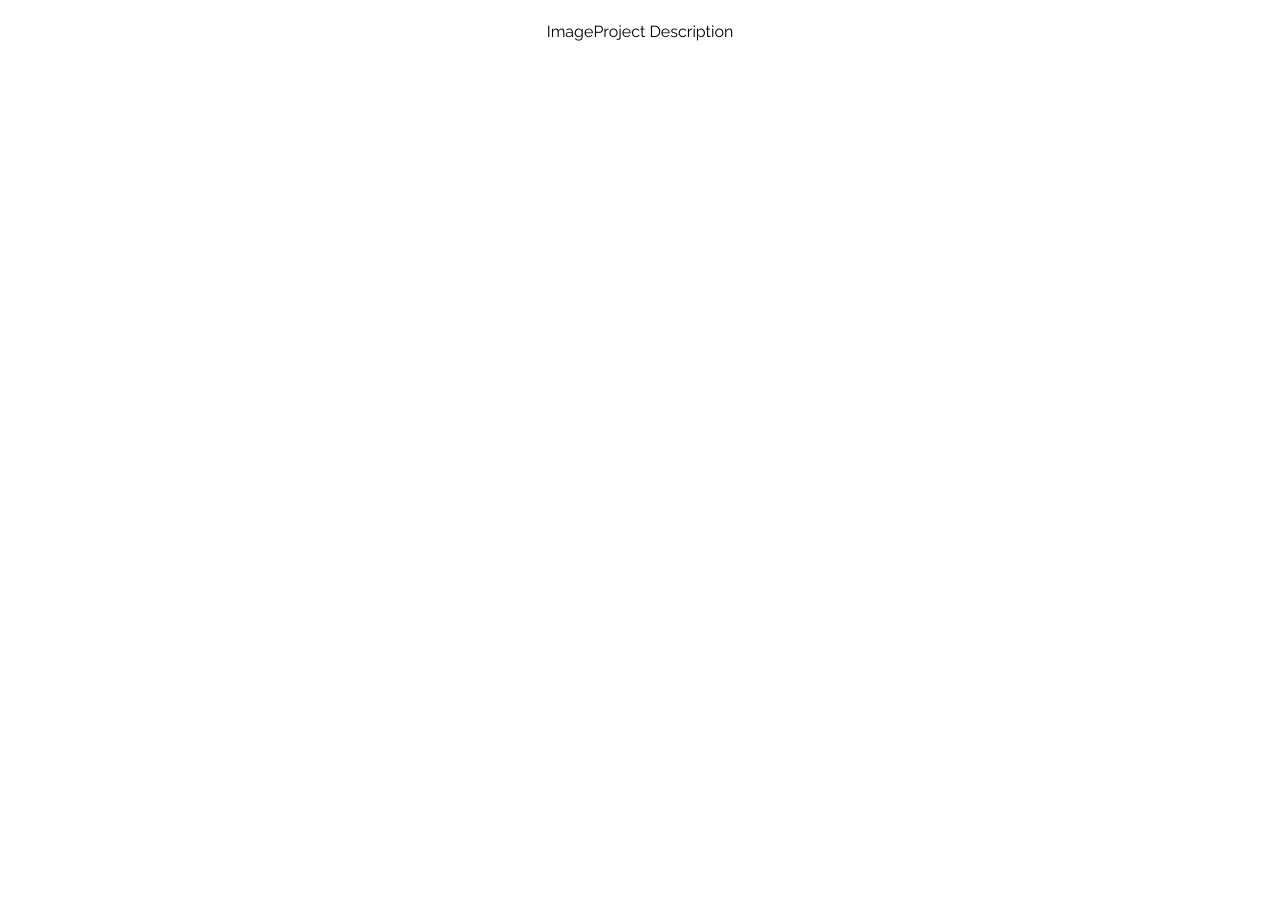
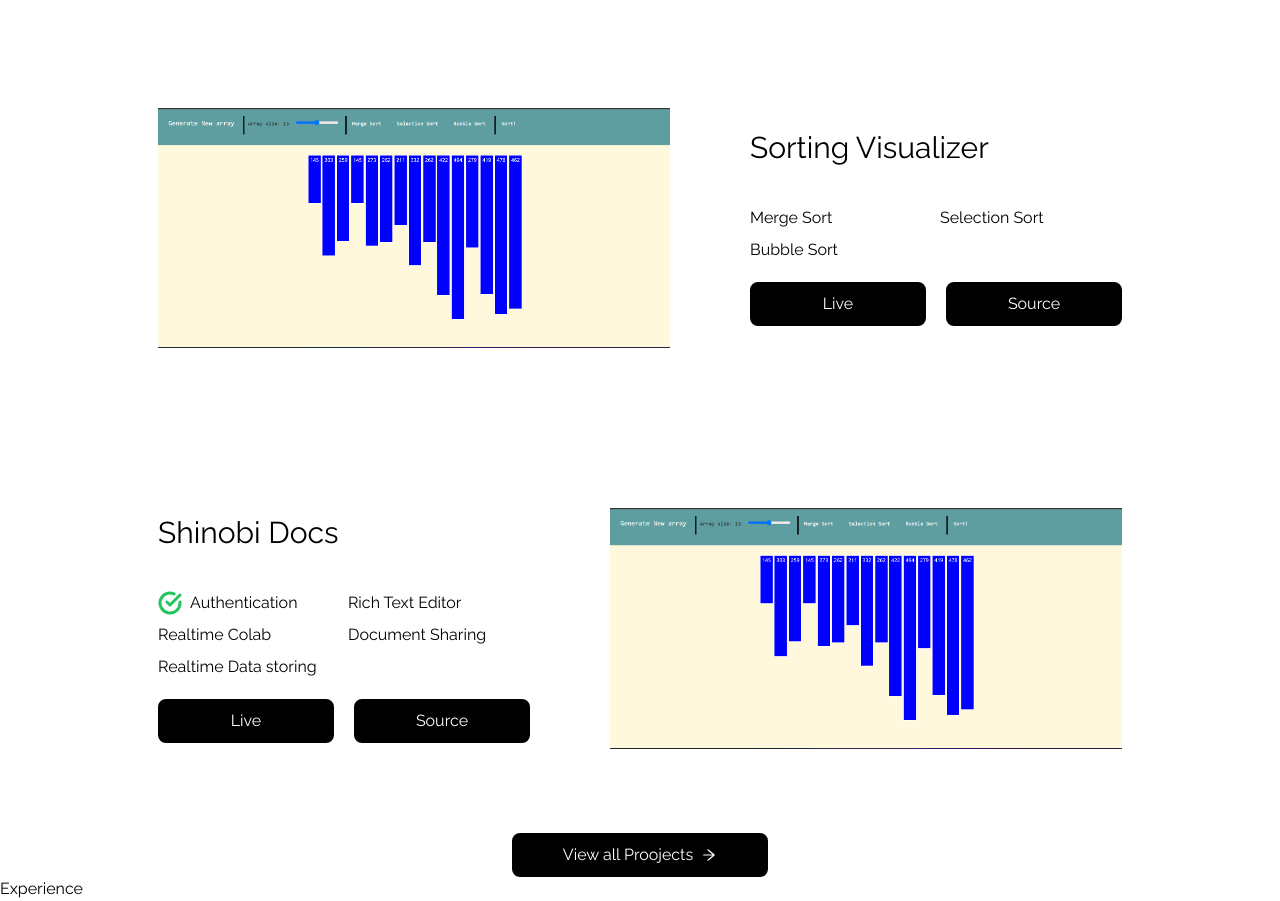
Before and after one commit to Hap-i/portfolio, a React (Create React App) app: page / in a window 1280 px wide. Shown: the part 1260-2161 px from the top of the page. Before the commit the page ends 1304 px from the top, so only its background shows below. Built offline with nearby package versions, Linux system fonts and the light colour scheme; a web font is replaced by a local one.

Commit message:
added featured project in desktop mode only

```diff
--- a/src/App.js
+++ b/src/App.js
@@ -6,6 +6,7 @@ function App() {
   // TODO: Implement Darkmode
   // TODO: secret text for Events
   // TODO: hide scrollbar
+  // TODO: loading screen at initial load
   return <Home></Home>;
 }
 
--- /dev/null
+++ b/src/components/visual/Experience.js
@@ -0,0 +1,7 @@
+import React from "react";
+
+function Experience() {
+  return <div>Experience</div>;
+}
+
+export default Experience;
--- a/src/components/visual/FeaturedProjects.js
+++ b/src/components/visual/FeaturedProjects.js
@@ -1,14 +1,99 @@
 import React from "react";
+
+import { AiOutlineArrowRight } from "react-icons/ai";
 
 function FeaturedProjects() {
   return (
     <div className="mt-20 md:mt-36 ">
       <div className="flex flex-col items-center">
-        <div className="text-4xl font-semibold mb-10">Featured Projects</div>
+        <div className="text-5xl font-semibold mb-28">Featured Projects</div>
       </div>
-      <div className="flex justify-center">
-        <div>Image</div>
-        <div>Project Description</div>
+      <div className="flex justify-center space-x-20 mb-40">
+        <div className="h-1/5 w-2/5">
+          <img src="assets/projects/sorting-visualizer.png" alt="" />
+        </div>
+        <div className="flex flex-col justify-center">
+          <div className="text-3xl mb-10">Sorting Visualizer</div>
+          <div className="grid grid-cols-2 gap-2">
+            <div>Merge Sort</div>
+            <div>Selection Sort</div>
+            <div>Bubble Sort</div>
+          </div>
+          <div
+            className="
+          flex space-x-5">
+            <button
+              className="text-white bg-black mt-5 px-3 py-2 rounded-lg w-44
+            hover:scale-105 duration-2000
+          hover:bg-white hover:text-black hover:border
+            border-2 border-black">
+              Live
+            </button>
+            <button
+              className="text-white bg-black mt-5 px-3 py-2 rounded-lg w-44
+            hover:scale-105 duration-2000
+          hover:bg-white hover:text-black hover:border
+            border-2 border-black">
+              Source
+            </button>
+          </div>
+        </div>
+      </div>
+      <div className="flex justify-center space-x-20">
+        <div className="flex flex-col justify-center">
+          <div className="text-3xl mb-10">Shinobi Docs</div>
+          <div className="grid grid-cols-2 gap-2">
+            <div className="flex items-center space-x-2">
+              <svg
+                fill="none"
+                stroke="currentColor"
+                stroke-linecap="round"
+                stroke-linejoin="round"
+                stroke-width="3"
+                class="text-green-500 w-6 h-6 flex-shrink-0"
+                viewBox="0 0 24 24">
+                <path d="M22 11.08V12a10 10 0 11-5.93-9.14"></path>
+                <path d="M22 4L12 14.01l-3-3"></path>
+              </svg>
+              <div>Authentication</div>
+            </div>
+            <div>Rich Text Editor</div>
+            <div>Realtime Colab</div>
+            <div>Document Sharing</div>
+            <div>Realtime Data storing</div>
+          </div>
+          <div
+            className="
+          flex space-x-5">
+            <button
+              className="text-white bg-black mt-5 px-3 py-2 rounded-lg w-44
+            hover:scale-105 duration-2000
+          hover:bg-white hover:text-black hover:border
+            border-2 border-black">
+              Live
+            </button>
+            <button
+              className="text-white bg-black mt-5 px-3 py-2 rounded-lg w-44
+            hover:scale-105 duration-2000
+          hover:bg-white hover:text-black hover:border
+            border-2 border-black">
+              Source
+            </button>
+          </div>
+        </div>
+        <div className="h-1/5 w-2/5">
+          <img src="assets/projects/sorting-visualizer.png" alt="" />
+        </div>
+      </div>
+      <div className="mt-16 flex justify-center">
+        <button
+          className="text-white bg-black mt-5 px-3 py-2 rounded-lg w-64
+            hover:scale-105 duration-2000
+          hover:bg-white hover:text-black hover:border
+            border-2 border-black flex  justify-center items-center space-x-2">
+          <div>View all Proojects</div>
+          <AiOutlineArrowRight></AiOutlineArrowRight>
+        </button>
       </div>
     </div>
   );
--- a/src/components/visual/Hero.js
+++ b/src/components/visual/Hero.js
@@ -6,14 +6,20 @@ import { RiSendPlaneFill } from "react-icons/ri";
 function Hero() {
   return (
     <div className=" mt-5 md:mt-20">
-      <div className="flex flex-col-reverse items-center justify-center md:flex-row md:space-x-32">
+      <div className="flex flex-col-reverse items-center justify-center md:flex-row md:space-x-24">
         <div className="flex space-x-5 cursor-pointer mt-10  md:flex-col md:space-y-10 md:space-x-0 md:mt-0">
-          <FaLinkedin size={25}></FaLinkedin>
-          <FaTwitterSquare size={25}></FaTwitterSquare>
-          <FaGithubSquare size={25}></FaGithubSquare>
+          <FaLinkedin
+            size={25}
+            className="hover:scale-125 duration-200"></FaLinkedin>
+          <FaTwitterSquare
+            size={25}
+            className="hover:scale-125 duration-200"></FaTwitterSquare>
+          <FaGithubSquare
+            size={25}
+            className="hover:scale-125 duration-200"></FaGithubSquare>
         </div>
         <div className="flex flex-col items-center md:items-start">
-          <div className="font-bold mb-3 text-2xl mt-2 md:text-4xl md:mt-0 ">
+          <div className="font-bold mb-3 text-2xl mt-2 md:text-5xl md:mt-0 ">
             Suvendu Sekhar Sahoo👋
           </div>
           <div className="hidden md:flex md:items-center md:mb-3">
@@ -27,7 +33,10 @@ function Hero() {
           <div className="flex justify-center space-x-6">
             <button
               className="flex items-center space-x-4 justify-center
-            text-white bg-black mt-5 px-3 py-2 rounded-lg hover:scale-105 duration-2000 border-2 border-black hover:bg-white hover:text-black hover:border
+            text-white bg-black mt-5 px-3 py-2 rounded-lg
+            hover:scale-105 duration-2000
+          hover:bg-white hover:text-black hover:border
+            border-2 border-black
            md:mt-8">
               <div>Resume</div>
               <div>
--- a/src/components/visual/Home.js
+++ b/src/components/visual/Home.js
@@ -4,6 +4,7 @@ import Hero from "./Hero";
 import Navbar from "./Navbar";
 import Skills from "./Skills";
 import Screen from "../terminal/Screen";
+import Experience from "./Experience";
 function Home() {
   const [keyPressed, setkeyPressed] = useState("");
   const [terminal, setterminal] = useState(false);
@@ -24,6 +25,7 @@ function Home() {
       <Hero></Hero>
       <Skills></Skills>
       <FeaturedProjects></FeaturedProjects>
+      <Experience></Experience>
     </div>
   );
 }
--- a/src/components/visual/Navbar.js
+++ b/src/components/visual/Navbar.js
@@ -20,7 +20,7 @@ function Navbar() {
   return (
     <div className="flex justify-between items-center w-full h-20 px-4 md:justify-around">
       <div>
-        <h1 className="font-logo text-5xl">Suvendu</h1>
+        <h1 className="font-logo text-5xl cursor-pointer">Suvendu</h1>
       </div>
       <ul className="hidden md:flex">
         {navItems.map((item, i) => {
--- a/src/components/visual/Skills.js
+++ b/src/components/visual/Skills.js
@@ -60,7 +60,7 @@ function Skills() {
   return (
     <div className="mt-20 md:mt-36">
       <div className="flex flex-col items-center">
-        <div className="text-4xl font-semibold mb-10">Skills</div>
+        <div className="text-5xl font-semibold mb-10">Skills</div>
         <div className="flex space-x-20 md:space-x-48">
           <div>
             <div className="text-xl font-medium mb-5">Languages</div>
@@ -89,7 +89,7 @@ function Skills() {
             })}
           </div>
         </div>
-        <div className="flex space-x-20 mt-10 md:space-x-48">
+        <div className="flex space-x-20 mt-10 md:space-x-44">
           <div>
             <div className="text-xl font-medium mb-5">Databases</div>
             {databases.map((database, i) => {
```
